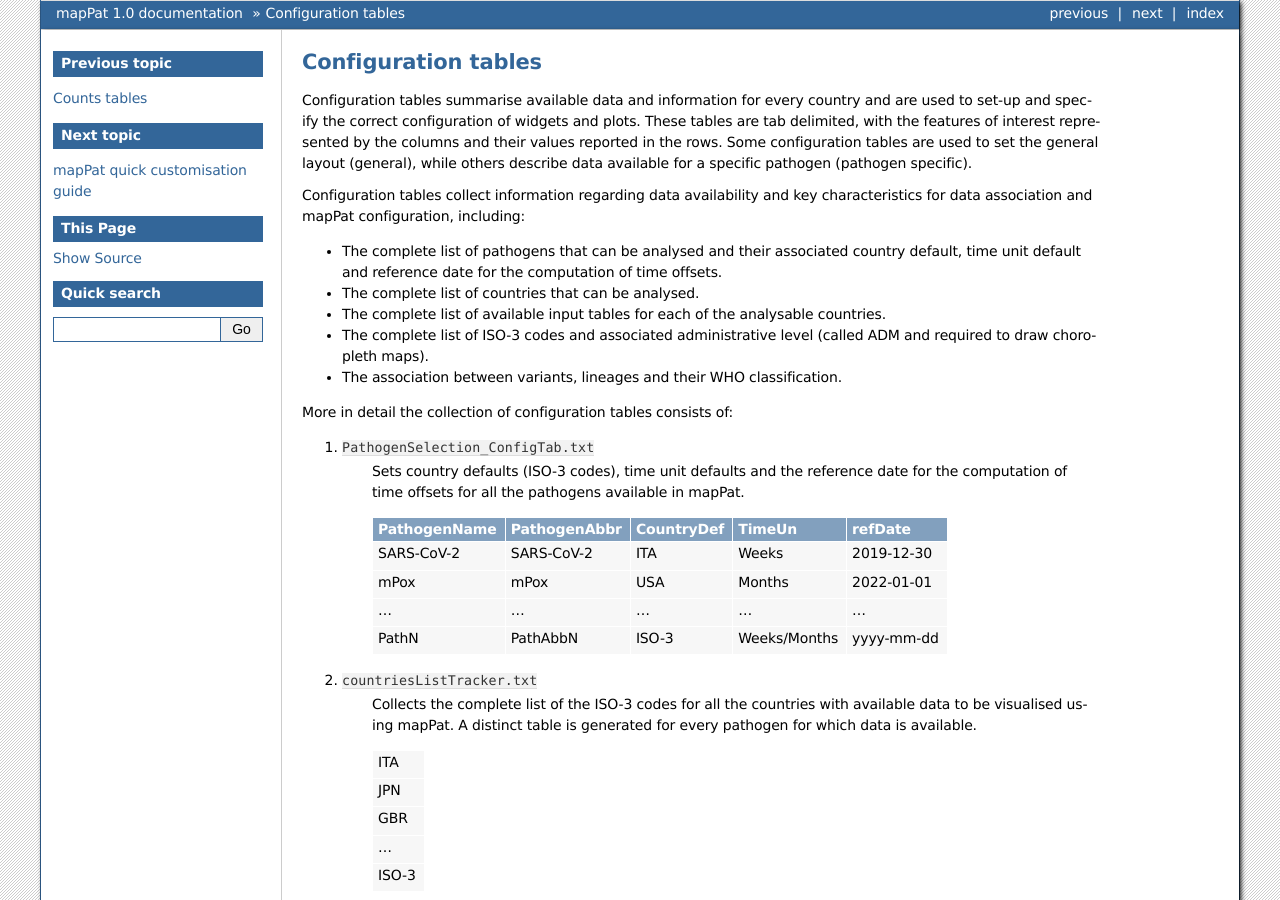
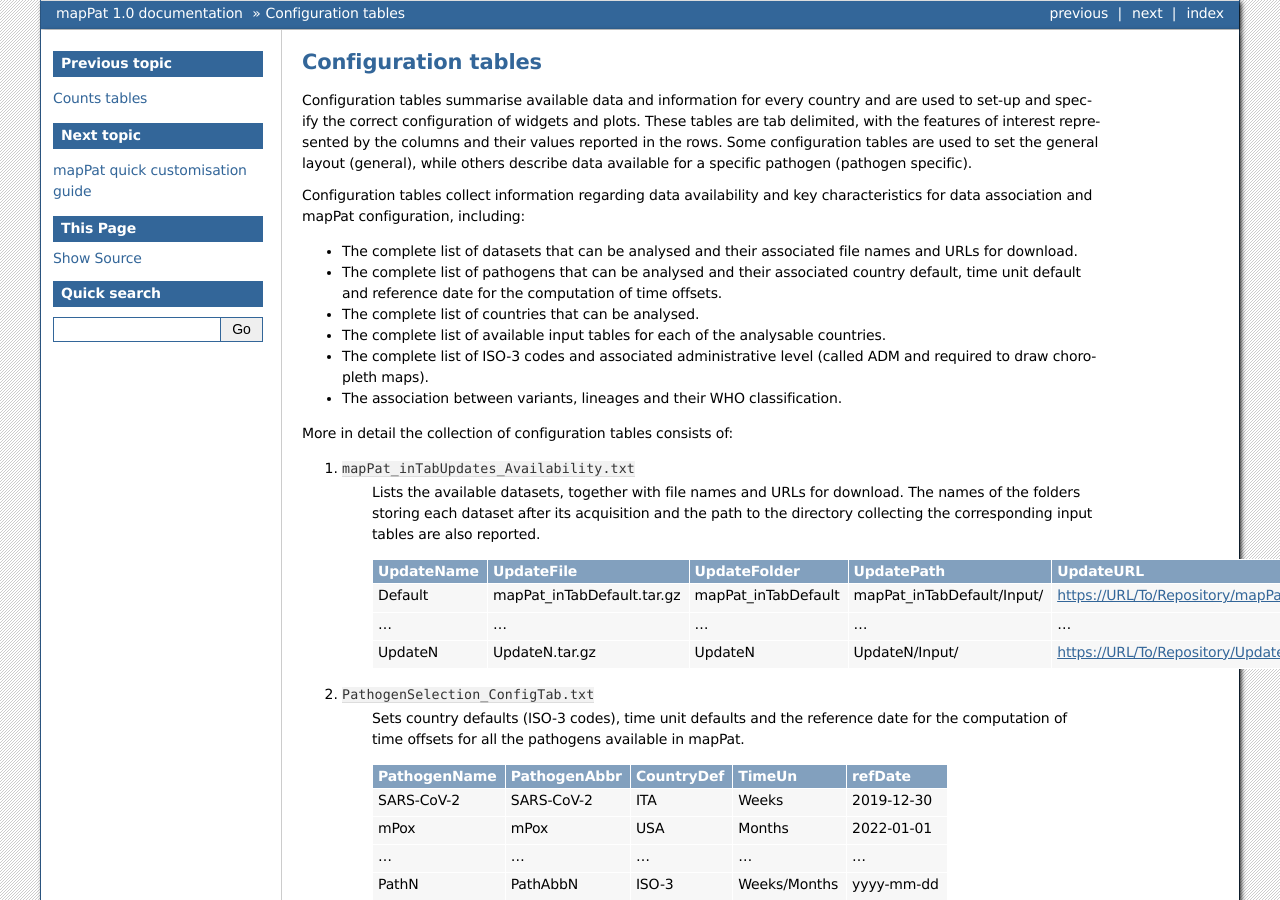
Before and after one commit to F3rika/mapPat, a Sphinx documentation site: the page built from docs/source/inReqConfig.rst, in a window 1280 px wide and 900 px high. Built offline with Sphinx 7.4.7, drawn with Linux system fonts in a browser that asks for light colours.

Commit message:
Update inReqConfig.rst

```diff
--- a/docs/source/inReqConfig.rst
+++ b/docs/source/inReqConfig.rst
@@ -5,6 +5,7 @@ Configuration tables summarise available data and information for every country
 
 Configuration tables collect information regarding data availability and key characteristics for data association and mapPat configuration, including:
 
++ The complete list of datasets that can be analysed and their associated file names and URLs for download.
 + The complete list of pathogens that can be analysed and their associated country default, time unit default and reference date for the computation of time offsets.
 + The complete list of countries that can be analysed.
 + The complete list of available input tables for each of the analysable countries.
@@ -12,6 +13,19 @@ Configuration tables collect information regarding data availability and key cha
 + The association between variants, lineages and their WHO classification.
 
 More in detail the collection of configuration tables consists of:
+
+#. ``mapPat_inTabUpdates_Availability.txt``
+	| Lists the available datasets, together with file names and URLs for download. The names of the folders storing each dataset after its acquisition and the path to the directory collecting the corresponding input tables are also reported.
+
+	+------------+----------------------------+---------------------+----------------------------+------------------------------------------------------+
+	| UpdateName | UpdateFile                 | UpdateFolder        | UpdatePath                 | UpdateURL                                            |
+	+============+============================+=====================+============================+======================================================+
+	| Default    | mapPat_inTabDefault.tar.gz | mapPat_inTabDefault | mapPat_inTabDefault/Input/ | https://URL/To/Repository/mapPat_inTabDefault.tar.gz |
+	+------------+----------------------------+---------------------+----------------------------+------------------------------------------------------+
+	| ...        | ...                        | ...                 | ...                        | ...                                                  |
+	+------------+----------------------------+---------------------+----------------------------+------------------------------------------------------+
+	| UpdateN    | UpdateN.tar.gz             | UpdateN             | UpdateN/Input/             | https://URL/To/Repository/UpdateN.tar.gz             |
+	+------------+----------------------------+---------------------+----------------------------+------------------------------------------------------+
 
 #. ``PathogenSelection_ConfigTab.txt``
 	| Sets country defaults (ISO-3 codes), time unit defaults and the reference date for the computation of time offsets for all the pathogens available in mapPat.
```
